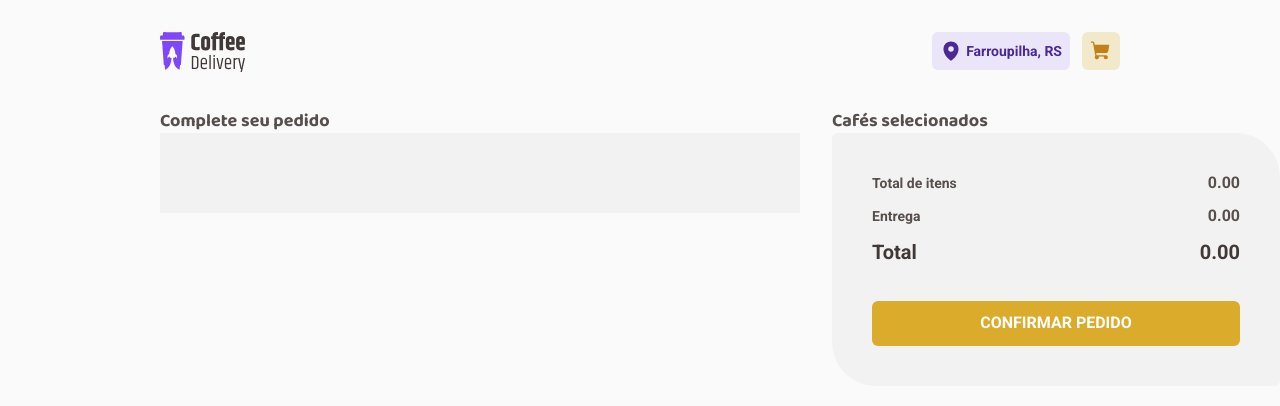
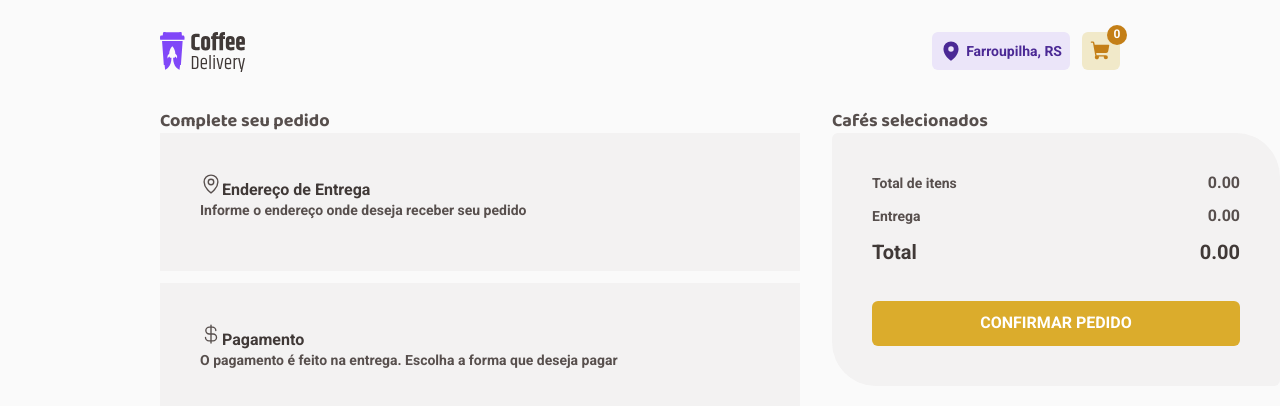
Before and after one commit to rdmuller/react_02_projeto_cafeteria, a React (Vite) app: page /checkout in a window 1280 px wide. Shown: the top 406 px of the page. Built offline with nearby package versions, Linux system fonts and the light colour scheme.

Commit message:
continuando o projeto

```diff
--- a/src/components/Header/index.tsx
+++ b/src/components/Header/index.tsx
@@ -1,9 +1,13 @@
-import { ButtonCart, ButtonLocation, HeaderContainer } from "./style";
+import { ButtonCart, ButtonLocation, HeaderContainer, ProductQtyContainer } from "./style";
 import logoCoffee from "../../assets/logo-coffee.svg";
 import { NavLink } from "react-router-dom";
 import { MapPin, ShoppingCart } from "phosphor-react";
+import { useContext } from "react";
+import { ShoppingCartContext } from "../../contexts/ShoppingCart";
 
 export function Header() {
+	const { qtyItems } = useContext(ShoppingCartContext);
+
 	return (
 		<HeaderContainer>
 			<NavLink to="/">
@@ -20,6 +24,7 @@ export function Header() {
 				<NavLink to="/checkout" title="">
 					<ButtonCart>
 						<ShoppingCart size={22} weight="fill"/>
+						<ProductQtyContainer>{qtyItems}</ProductQtyContainer>
 					</ButtonCart>
 				</NavLink>
 			</nav>
--- a/src/components/Header/style.ts
+++ b/src/components/Header/style.ts
@@ -45,3 +45,19 @@ export const ButtonCart = styled(BaseButton)`
     background-color: ${(props) => props.theme.color["yellow-light"]};
     color: ${(props) => props.theme.color["yellow-dark"]};
 `;
+
+export const ProductQtyContainer = styled.span`
+    display: flex;
+    font-size: 0.75rem;
+    font-weight: 700;
+    color: ${props => props.theme.color.white};
+    background-color: ${props => props.theme.color["yellow-dark"]};
+    border-radius: 50%;
+    height: 1.25rem;
+    width: 1.25rem;
+    justify-content: center;
+    align-items: center;
+    position: absolute;
+    margin-top: calc(-1rem * 2);
+    margin-left: calc(1rem * 2);
+`;
--- a/src/contexts/ShoppingCart.tsx
+++ b/src/contexts/ShoppingCart.tsx
@@ -1,4 +1,4 @@
-import { createContext, ReactNode, useReducer } from "react";
+import { createContext, ReactNode, useEffect, useReducer } from "react";
 import { ActionTypes } from "../reducers/ShoppingCart/actions";
 import { ShoppingCartProduct, ShoppingCartReducer } from "../reducers/ShoppingCart/reducer";
 
@@ -7,6 +7,7 @@ interface ShoppingCartContextType {
 	totalValue: number;
 	totalDelivery: number;
 	totalItems: number;
+	qtyItems: number;
     addProductToCart: (product: ShoppingCartProduct) => void;
 	changeQuantity: (product: ShoppingCartProduct, addQty: number) => void;
 	removeProduct: (productId: number) => void;
@@ -25,7 +26,22 @@ export function ShoppingCartContextProvider({children, }: ShoppingCartContextPro
 			totalValue: 0,
 			totalItems: 0,
 			totalDelivery: 0,
+			qtyItems: 0,
+		},
+		() => {
+			const storedState = localStorage.getItem("@react-02-coffe:cartState");
+
+			if (storedState) {
+				return JSON.parse(storedState);
+			} else {
+				return { products: [], totalValue: 0, totalItems: 0, totalDelivery: 0, qtyItems: 0 };
+			}
 		});
+
+	useEffect(() => {
+		const stateJSON = JSON.stringify(shoppingCartState);
+		localStorage.setItem("@react-02-coffe:cartState", stateJSON);
+	}, [shoppingCartState]);
 
 	function addProductToCart(newProduct: ShoppingCartProduct) {
 		dispatch({
@@ -55,10 +71,10 @@ export function ShoppingCartContextProvider({children, }: ShoppingCartContextPro
 		});
 	}
 
-	const { totalDelivery, totalItems, totalValue, products, } = shoppingCartState;
+	const { totalDelivery, totalItems, totalValue, products, qtyItems, } = shoppingCartState;
 
 	return (
-		<ShoppingCartContext.Provider value={{ totalValue, totalDelivery, totalItems, products, addProductToCart, changeQuantity, removeProduct, }}>
+		<ShoppingCartContext.Provider value={{ totalValue, totalDelivery, qtyItems, totalItems, products, addProductToCart, changeQuantity, removeProduct, }}>
 			{children}
 		</ShoppingCartContext.Provider>
 	);
--- /dev/null
+++ b/src/pages/Checkout/components/TitleContainer/index.tsx
@@ -0,0 +1,20 @@
+import { CurrencyDollar, MapPin } from "phosphor-react";
+import { HeaderTitleContainer } from "./style";
+
+interface TitleContainerProps {
+    type: "address" | "payment",
+    title: string,
+    description: string,
+}
+
+
+
+export function TitleContainer({ title, description, type }: TitleContainerProps) {
+	return (
+		<HeaderTitleContainer>
+			{ type==="address" ? <MapPin size={22} /> : <CurrencyDollar size={22} /> }
+			<span>{title}</span>
+			<p>{description}</p>
+		</HeaderTitleContainer>
+	);
+}
--- /dev/null
+++ b/src/pages/Checkout/components/TitleContainer/style.ts
@@ -0,0 +1,12 @@
+import styled from "styled-components";
+
+export const HeaderTitleContainer = styled.div`
+    span {
+        color: ${props => props.theme.color["base-subtitle"]};
+        margin-bottom: 0.125rem;
+    }
+
+    p {
+        font-size: 0.875rem;
+    }
+`;
--- a/src/pages/Checkout/index.tsx
+++ b/src/pages/Checkout/index.tsx
@@ -1,7 +1,8 @@
 import { useContext } from "react";
 import { ShoppingCartContext } from "../../contexts/ShoppingCart";
 import { ProductCart } from "./components/ProductCart";
-import { AddressContainer, CofeeCardContainer, MainContainer, RequestContainer, SummaryContainer, SummaryTotals, LabelSummary, LabelTotalSummary, ButtonConfirm } from "./styles";
+import { TitleContainer } from "./components/TitleContainer";
+import { BaseContainer, CofeeCardContainer, MainContainer, RequestContainer, SummaryContainer, SummaryTotals, LabelSummary, LabelTotalSummary, ButtonConfirm } from "./styles";
 
 export function Checkout() {
 	const { products, totalDelivery, totalItems, totalValue } = useContext(ShoppingCartContext);
@@ -10,7 +11,12 @@ export function Checkout() {
 		<MainContainer>
 			<RequestContainer>
 				<h4>Complete seu pedido</h4>
-				<AddressContainer></AddressContainer>
+				<BaseContainer>
+					<TitleContainer title="Endereço de Entrega" description="Informe o endereço onde deseja receber seu pedido" type="address" />
+				</BaseContainer>
+				<BaseContainer>
+					<TitleContainer title="Pagamento" description="O pagamento é feito na entrega. Escolha a forma que deseja pagar" type="payment" />
+				</BaseContainer>
 			</RequestContainer>
 			<CofeeCardContainer>
 				<h4>Cafés selecionados</h4>
--- a/src/pages/Checkout/styles.ts
+++ b/src/pages/Checkout/styles.ts
@@ -1,6 +1,6 @@
 import styled from "styled-components";
 
-const BaseCard = styled.div`
+export const BaseContainer = styled.div`
     display: flex;
     flex-direction: column;
     padding: 2.5rem;
@@ -22,7 +22,7 @@ export const CofeeCardContainer = styled.div`
     min-width: 28rem;
 `;
 
-export const SummaryContainer = styled(BaseCard)`
+export const SummaryContainer = styled(BaseContainer)`
     border-radius: 6px 44px;
 `;
 
@@ -30,10 +30,10 @@ export const RequestContainer = styled.div`
     display: flex;
     flex-direction: column;
     min-width: 40rem;
-`;
 
-export const AddressContainer = styled(BaseCard)`
-
+    div:nth-child(n) {
+        margin-bottom: 0.75rem;
+    }
 `;
 
 export const SummaryTotals = styled.div`
--- a/src/reducers/ShoppingCart/reducer.ts
+++ b/src/reducers/ShoppingCart/reducer.ts
@@ -15,6 +15,7 @@ interface ShoppingCartState {
 	totalItems: number;
 	totalDelivery: number;
 	totalValue: number;
+	qtyItems: number;
 }
 
 export function ShoppingCartReducer(state: ShoppingCartState, action: any) {
@@ -72,10 +73,12 @@ function calculateTotals(state: ShoppingCartState) {
 	let totalItems = 0;
 	const totalDelivery = 0;
 	let totalValue = 0;
+	let qtyItems = 0;
 
 	const products = state.products.map(item => {
 		item.productValue = item.productPrice * item.productQuantity;
 		totalItems += item.productValue;
+		qtyItems += 1;
 		return item;
 	});
 
@@ -87,5 +90,6 @@ function calculateTotals(state: ShoppingCartState) {
 		totalItems,
 		totalDelivery,
 		totalValue,
+		qtyItems,
 	};
 }
```
